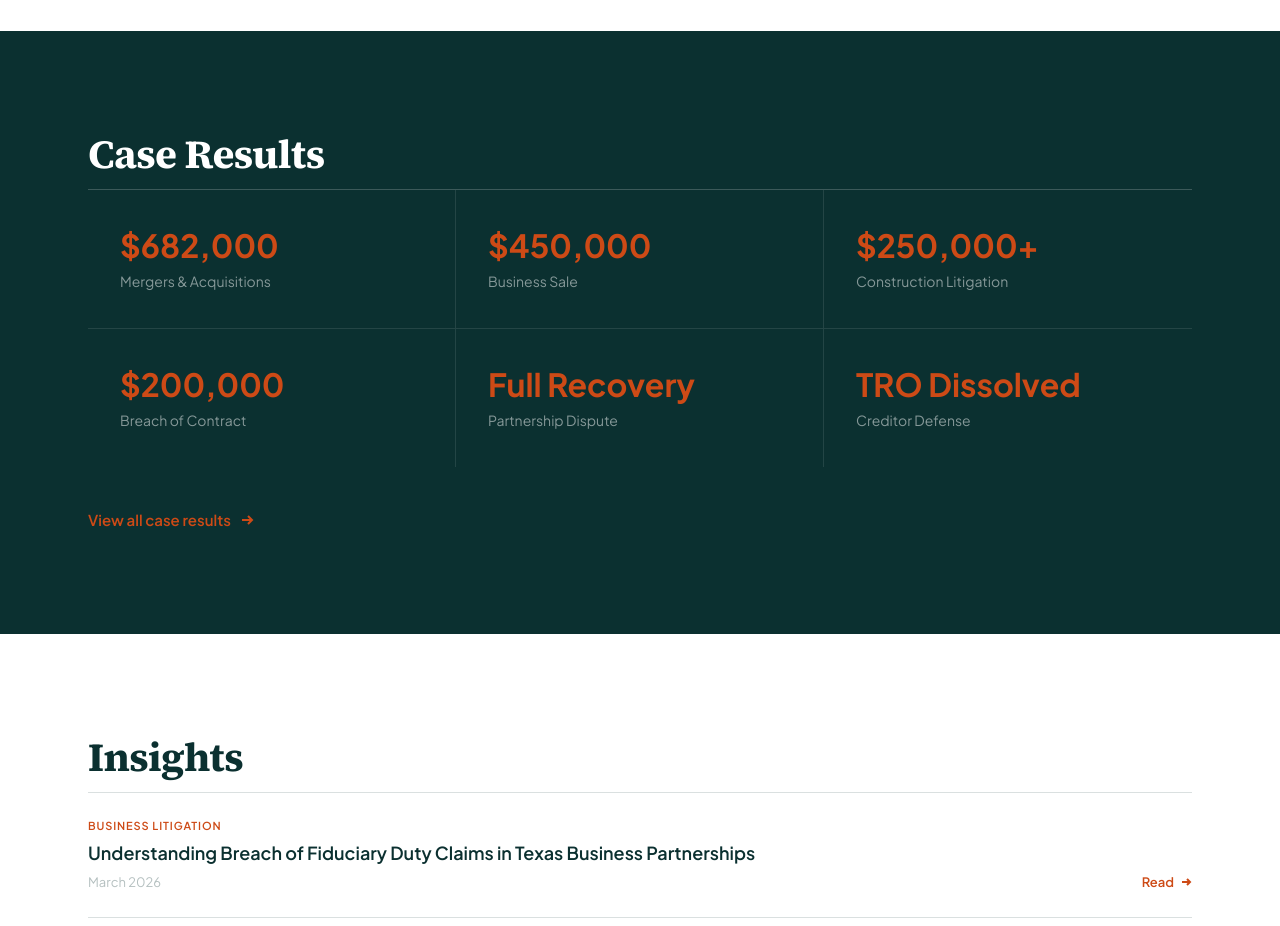
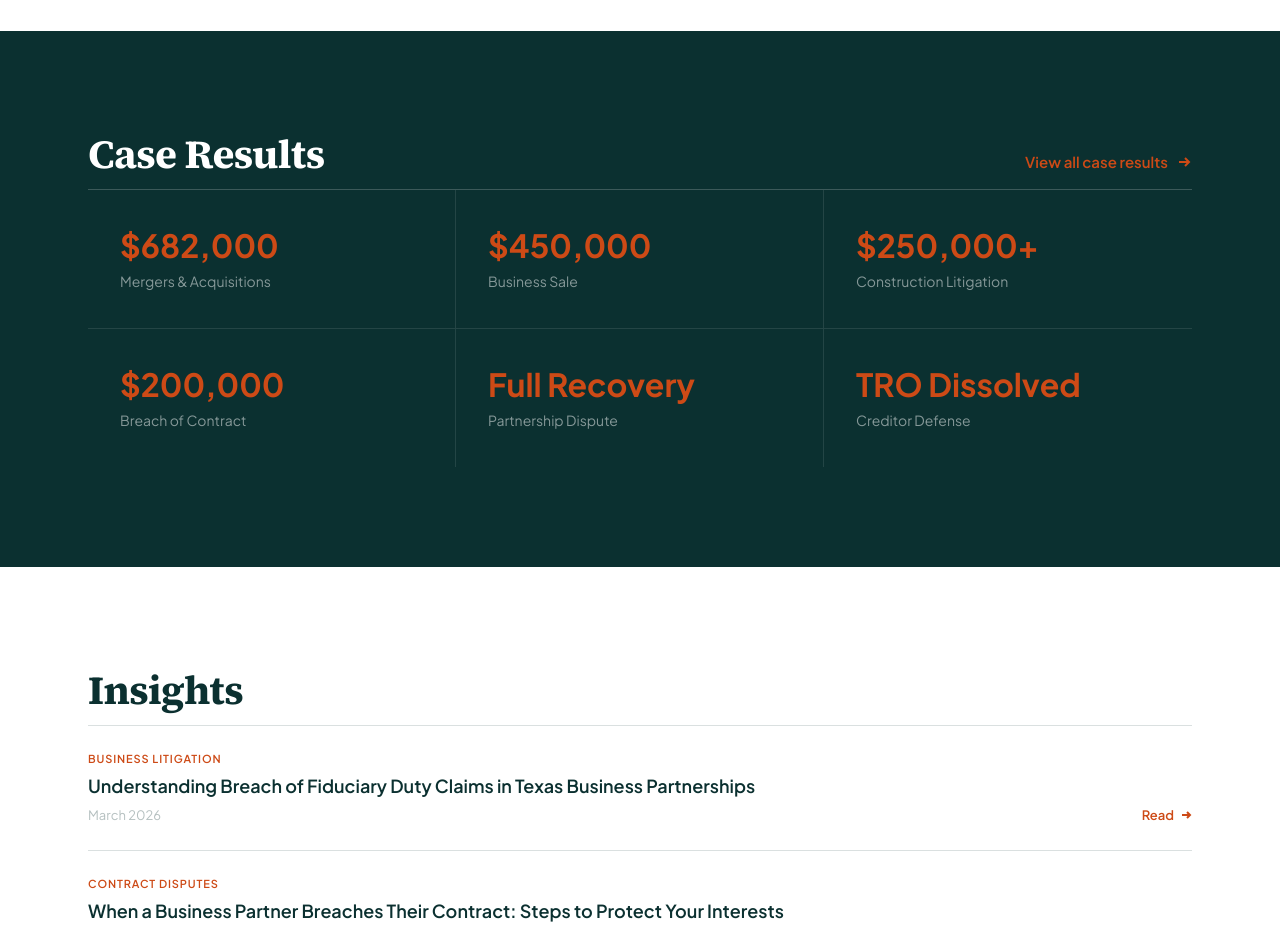
Before and after one commit to masikonis/roqski-mockups, a plain HTML site: page homepage-v1/index.html in a window 1280 px wide. Shown: the part 2920-3846 px from the top of the page. Drawn offline with Linux system fonts and the light colour scheme.

Commit message:
Move 'View all case results' link next to section heading
Co-Authored-By: Claude Opus 4.6 (1M context) <noreply@anthropic.com>

```diff
--- a/homepage-v1/index.html
+++ b/homepage-v1/index.html
@@ -588,6 +588,12 @@
       background: var(--teal);
       padding: 100px 0;
     }
+    .case-results-header {
+      display: flex;
+      align-items: baseline;
+      justify-content: space-between;
+      margin-bottom: 12px;
+    }
     .case-results h2 {
       font-family: var(--font-heading);
       font-size: clamp(28px, 3.5vw, 40px);
@@ -595,7 +601,6 @@
       line-height: 1.15;
       letter-spacing: -0.015em;
       color: var(--white);
-      margin-bottom: 12px;
     }
     .case-results-rule {
       border: none;
@@ -643,7 +648,6 @@
       font-size: 15px;
       font-weight: 600;
       color: var(--orange);
-      margin-top: 40px;
       transition: gap 200ms ease;
     }
     .results-link:hover { gap: 12px; }
@@ -1256,7 +1260,13 @@
   <!-- Case Results -->
   <section class="case-results" id="case-results">
     <div class="container">
-      <h2 class="reveal">Case Results</h2>
+      <div class="case-results-header reveal">
+        <h2>Case Results</h2>
+        <a href="#" class="results-link">
+          View all case results
+          <svg viewBox="0 0 16 16" fill="none" stroke="currentColor" stroke-width="2"><path d="M3 8h10M9 4l4 4-4 4"/></svg>
+        </a>
+      </div>
       <hr class="case-results-rule reveal" data-delay="1">
       <div class="results-grid">
         <div class="results-grid-cell reveal" data-delay="1">
@@ -1284,10 +1294,6 @@
           <div class="result-category">Creditor Defense</div>
         </div>
       </div>
-      <a href="#" class="results-link reveal" data-delay="7">
-        View all case results
-        <svg viewBox="0 0 16 16" fill="none" stroke="currentColor" stroke-width="2"><path d="M3 8h10M9 4l4 4-4 4"/></svg>
-      </a>
     </div>
   </section>
 
```
